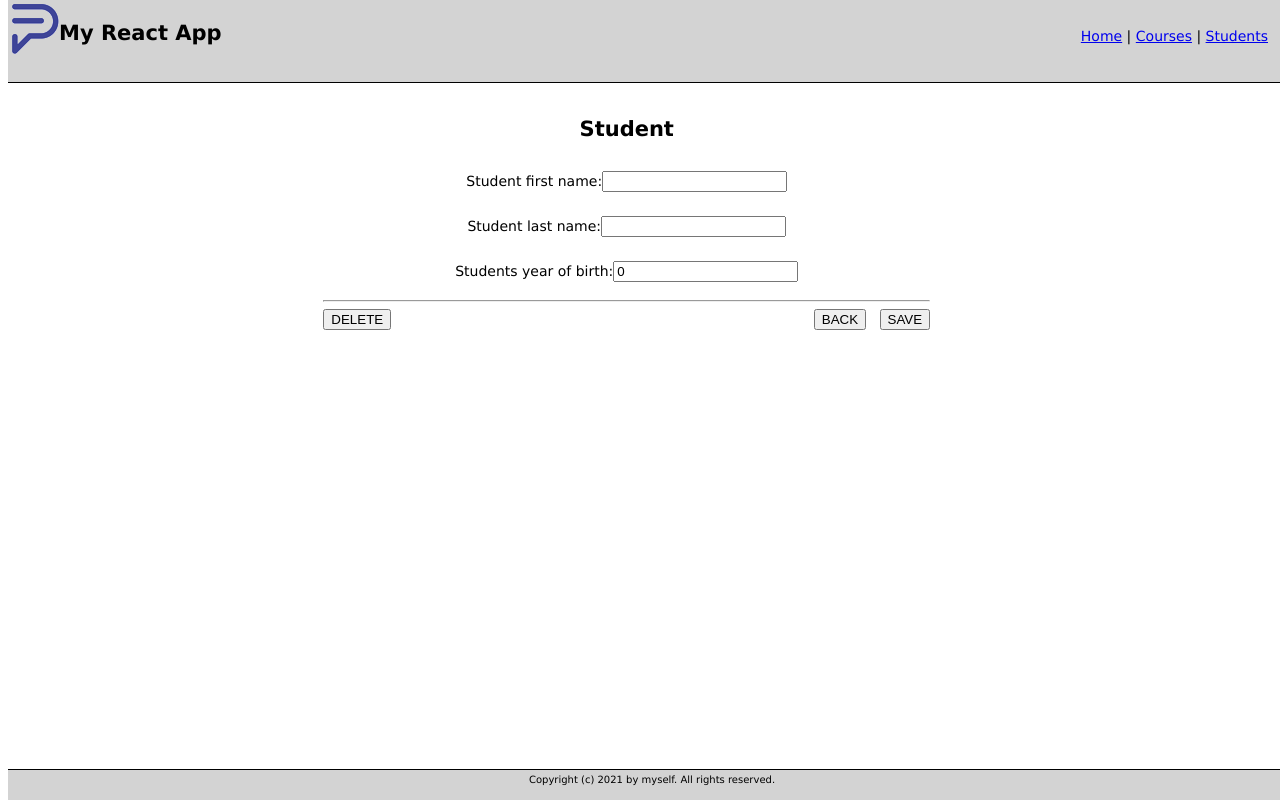
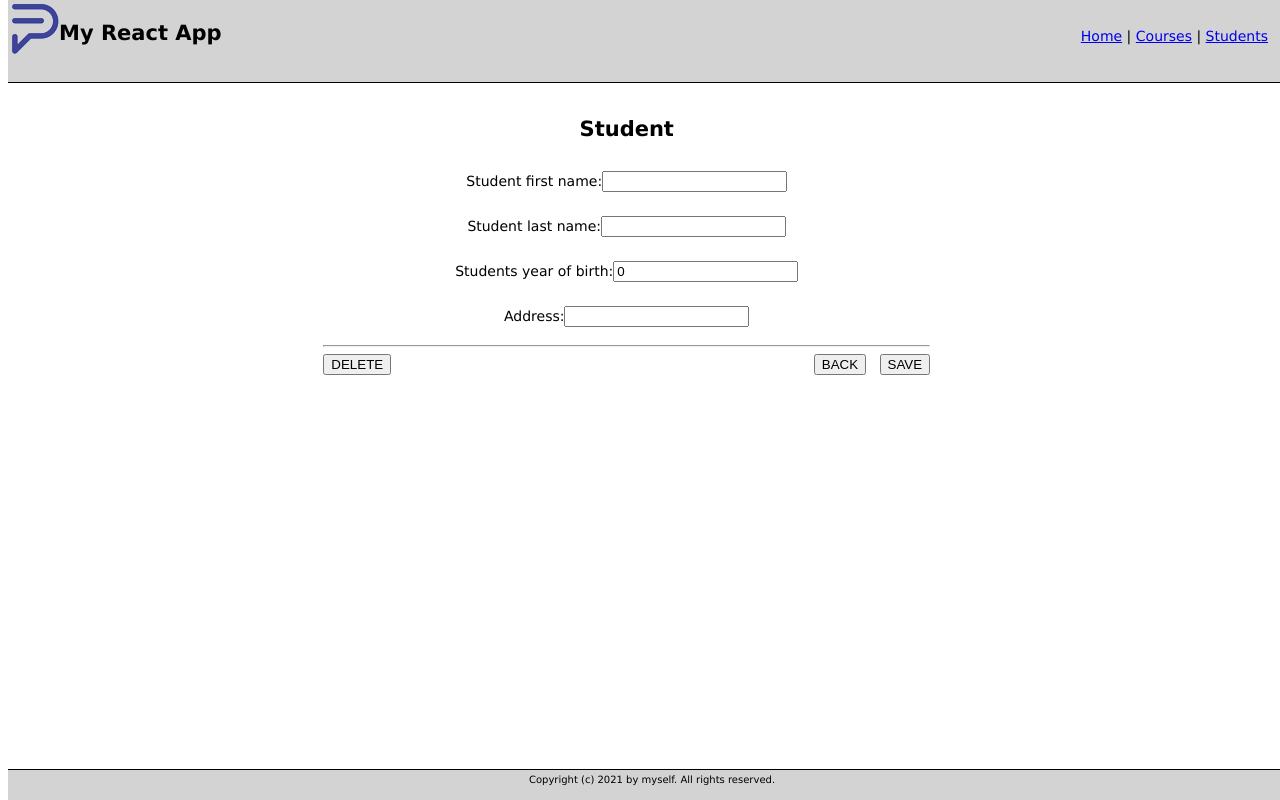
Before and after one commit to FlameOwner01/react-app, a React (Create React App) app: page /students/1 in a window 1280 px wide. Built offline with nearby package versions, Linux system fonts and the light colour scheme; no server answers.

Commit message:
fourth commit

```diff
--- a/src/components/Course.js
+++ b/src/components/Course.js
@@ -53,20 +53,22 @@ const Course = ({match, history}) => {
 
     return (<div className= 'container'>
         <h2>Course</h2>
+
         <form className='input-form'>
+
             <div style= {{margin: '12px 0', padding: '6px'}}>
                 <label htmlFor='name'>
                     Course name:
                 </label>
 
-                <input type = 'text' name = 'name' value = {course.name} onChange ={changeHandler}/>
-                </div>
+                <input type = 'text' name = 'name' value = {course.name} onChange ={changeHandler} required/>
+            </div>
             <div style= {{margin: '12px 0', padding: '6px'}}>
                 <label htmlFor='points'>
                     Course points:
                 </label>
-                <input type = 'text' name = 'points' value={course.points} onChange ={changeHandler}/>
-        </div>
+                <input type = 'text' name = 'points' value={course.points} onChange ={changeHandler} required/>
+            </div>
         <hr/>
         {id !== '0' && (
         <div className = 'left'>
--- a/src/components/Student.js
+++ b/src/components/Student.js
@@ -8,7 +8,8 @@ const Student = ({match, history}) => {
         _id: '0',
         firstName: '',
         lastName: '',
-        yearOfBirth: 0
+        yearOfBirth: 0,
+        address: ''
     });
 
     useEffect(() => {
@@ -62,7 +63,7 @@ const Student = ({match, history}) => {
                 <label htmlFor='firstName'>
                     Student first name:
                 </label>
-                <input type = 'text' name = 'firstName' value = {student.firstName} onChange ={changeHandler}/>
+                <input type = 'text' name = 'firstName' value = {student.firstName} onChange ={changeHandler} required/>
 
             </div>
 
@@ -70,7 +71,7 @@ const Student = ({match, history}) => {
                 <label htmlFor='lastName'>
                     Student last name:
                 </label>
-                <input type = 'text' name = 'lastName' value={student.lastName} onChange ={changeHandler}/>
+                <input type = 'text' name = 'lastName' value={student.lastName} onChange ={changeHandler} required/>
             </div>
 
         <div style= {{margin: '12px 0', padding: '6px'}}>
@@ -78,6 +79,12 @@ const Student = ({match, history}) => {
                     Students year of birth:
                 </label>
                 <input type = 'text' name = 'yearOfBirth' value={student.yearOfBirth} onChange ={changeHandler}/>
+        </div>
+        <div style= {{margin: '12px 0', padding: '6px'}}>
+                <label htmlFor='address'>
+                    Address:
+                </label>
+                <input type = 'text' name = 'address' value={student.address} onChange ={changeHandler}/>
         </div>
 
         <hr/>
--- a/src/components/Students.js
+++ b/src/components/Students.js
@@ -23,6 +23,7 @@ const Students = () => {
                     <th>First Name</th>
                     <th>Last Name</th>
                     <th>Year of Birth</th>
+                    <th>Address</th>
                     <th><Link to ='/students/0'>Add new</Link></th>
                 </tr>
             </thead>
@@ -32,6 +33,7 @@ const Students = () => {
                     <td>{c.firstName}</td>
                     <td>{c.lastName}</td>
                     <td>{c.yearOfBirth}</td>
+                    <td>{c.address}</td>
                     <td>
                         <Link to = {`/students/${c._id}`}>Edit</Link>
                     </td>
```
